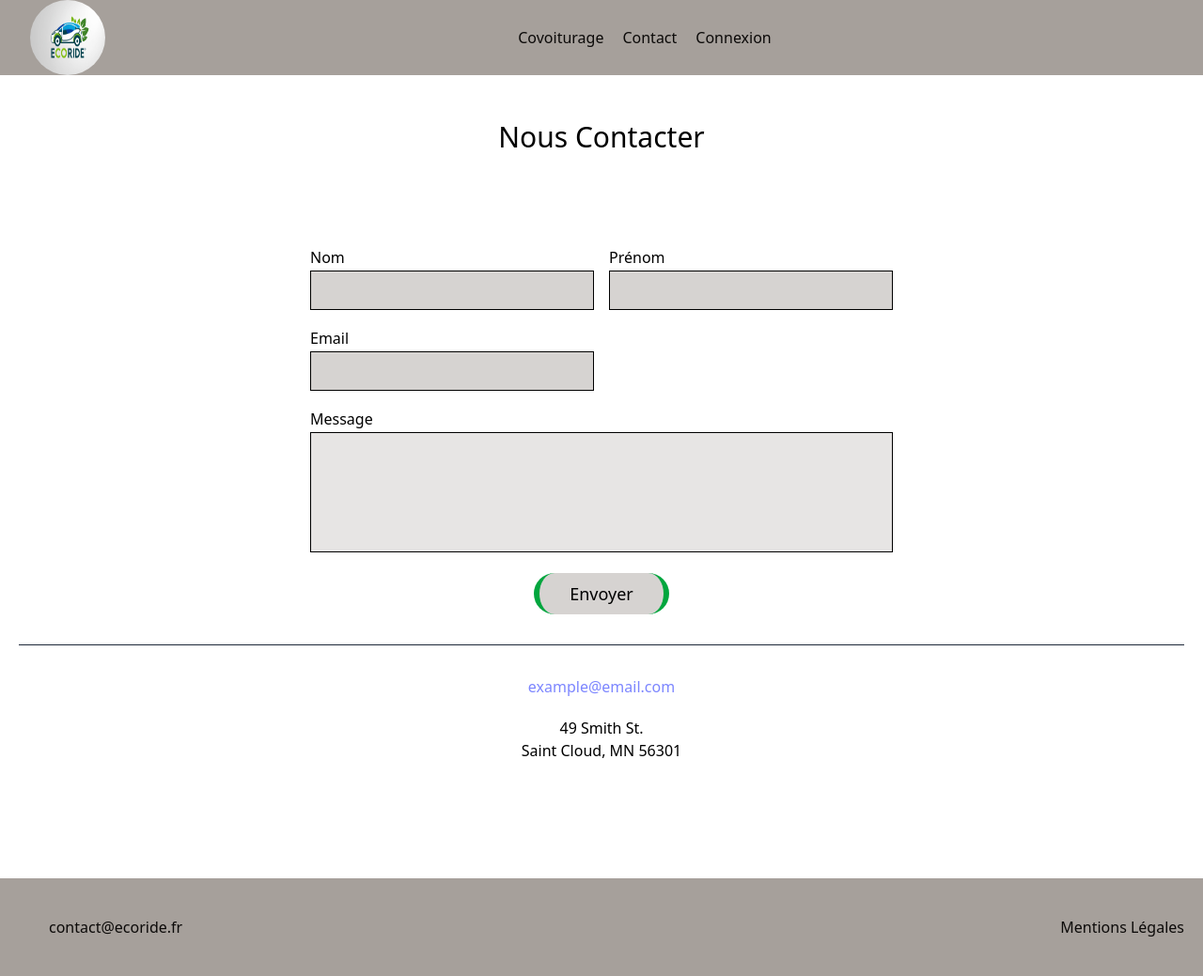
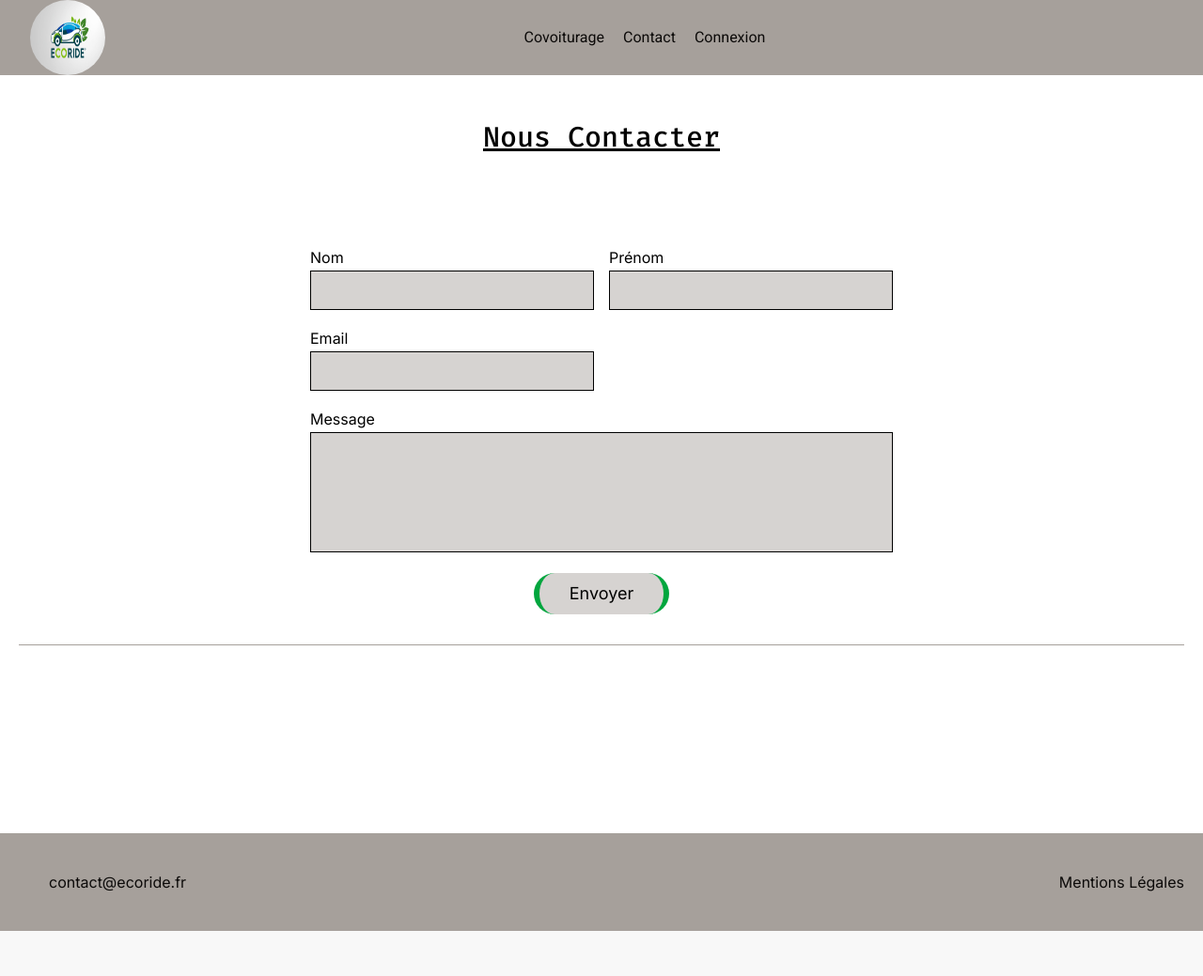
Before and after one commit to AGonzalez8805/EcoRide, a PHP site: page /contact.php in a window 1280 px wide. Shown: the whole page at 94% size. After the commit the page ends 991 px from the top, so only its background shows below. Run offline with PHP 8.4, Linux system fonts and the light colour scheme; some libraries are stand-ins or nearby versions.

Commit message:
Modification + rajout des maquettes et MCD

```diff
--- a/Asset/css/style.css
+++ b/Asset/css/style.css
@@ -0,0 +1,12 @@
+nav, footer{
+    font-family: "Roboto", sans-serif;
+}
+
+h1{
+    font-family: "Fira Code", monospace;
+    text-decoration: underline;
+}
+
+p, .formulaire{
+    font-family: "Inter", sans-serif;
+}
--- a/Templates/header.php
+++ b/Templates/header.php
@@ -21,9 +21,9 @@
                 <img src="/Asset/images/LOGO EcoRide  avec une voiture écologie.jpg" alt="" class="w-20 h-20 ml-8 rounded-full">
             </a>
             <nav class=" md:ml-auto md:mr-auto flex flex-wrap items-center justify-center">
-                <a href="/covoiturage.php" class="mr-5 hover:text-white">Covoiturage</a>
-                <a href="/contact.php" class="mr-5 hover:text-white">Contact</a>
-                <a href="/connexion.php" class="mr-5 hover:text-white">Connexion</a>
+                <a href="/covoiturage.php" class="mr-5 hover:text-stone-200">Covoiturage</a>
+                <a href="/contact.php" class="mr-5 hover:text-stone-200">Contact</a>
+                <a href="/connexion.php" class="mr-5 hover:text-stone-200">Connexion</a>
             </nav>
         </div>
     </header>
--- a/contact.php
+++ b/contact.php
@@ -6,31 +6,31 @@ require_once "templates/header.php";
         <div class="flex flex-col text-center p-8 w-full mb-12">
             <h1 class="sm:text-3xl text-2xl mb-4 font-medium">Nous Contacter</h1>
         </div>
-        <form id="formulaireContact">
+        <form id="formulaireContact" class="formulaire">
             <div class="lg:w-1/2 md:w-2/3 mx-auto">
                 <div class="flex flex-wrap -m-2">
                     <div class="p-2 w-1/2">
                         <div class="relative">
                             <label for="name" class="leading-7">Nom</label>
-                            <input type="text" id="name" name="name" class="w-full bg-stone-300 border focus:border-green-500 focus:bg-stone-200 focus:ring-2 focus:ring-green-600 text-black outline-none py-1 px-3 leading-8 transition-colors duration-200 ease-in-out">
+                            <input type="text" id="name" name="name" class="w-full bg-stone-300 border focus:border-green-700 focus:bg-stone-200 focus:ring-2 focus:ring-green-400 focus:bg-transparent outline-none py-1 px-3 leading-8 transition-colors duration-200 ease-in-out">
                         </div>
                     </div>
                     <div class="p-2 w-1/2">
                         <div class="relative">
                             <label for="firstname" class="leading-7">Prénom</label>
-                            <input type="text" id="firstname" name="firstname" class="w-full bg-stone-300 border focus:border-green-500 focus:bg-stone-200 focus:ring-2 focus:ring-green-600 text-black outline-none py-1 px-3 leading-8 transition-colors duration-200 ease-in-out">
+                            <input type="text" id="firstname" name="firstname" class="w-full bg-stone-300 border focus:border-green-700 focus:bg-stone-200 focus:ring-2 focus:ring-green-400 focus:bg-transparent outline-none py-1 px-3 leading-8 transition-colors duration-200 ease-in-out">
                         </div>
                     </div>
                     <div class="p-2 w-1/2">
                         <div class="relative">
                             <label for="email" class="leading-7">Email</label>
-                            <input type="email" id="email" name="email" class="w-full bg-stone-300 border focus:border-green-500 focus:bg-stone-200 focus:ring-2 focus:ring-green-600 text-black outline-none py-1 px-3 leading-8 transition-colors duration-200 ease-in-out">
+                            <input type="email" id="email" name="email" class="w-full bg-stone-300 border focus:border-green-700 focus:bg-stone-200 focus:ring-2 focus:ring-green-400 focus:bg-transparent outline-none py-1 px-3 leading-8 transition-colors duration-200 ease-in-out">
                         </div>
                     </div>
                     <div class="p-2 w-full">
                         <div class="relative">
                             <label for="message" class="leading-7">Message</label>
-                            <textarea id="message" name="message" class="w-full bg-stone-200 border border-black focus:bg-stone-200 focus:ring-4 focus:ring-green-600 h-32 text-black outline-none py-1 px-3 resize-none leading-6 transition-colors duration-200 ease-in-out"></textarea>
+                            <textarea id="message" name="message" class="w-full bg-stone-300 border focus:border-green-700 focus:bg-stone-200 focus:ring-2 focus:ring-green-400 focus:bg-transparent h-32 outline-none py-1 px-3 resize-none leading-6 transition-colors duration-200 ease-in-out"></textarea>
                         </div>
                     </div>
                     <div class="p-2 w-full">
@@ -39,10 +39,10 @@ require_once "templates/header.php";
                 </div>
             </div>
         </form>
-        <div class="p-2 w-full pt-8 mt-8 border-t border-gray-800 text-center">
-            <a class="text-indigo-400">example@email.com</a>
-            <p class="leading-normal my-5">49 Smith St.
-                <br>Saint Cloud, MN 56301
+        <div class="p-2 w-full pt-8 mt-8 border-t border-stone-400 text-center">
+            <a class="text-indigo-400"></a>
+            <p class="leading-normal my-5">
+                <br>
             </p>
         </div>
     </div>
```
Also changed, not shown: connexion.php (+4 -4 lines), index.php (+6 -6 lines), 5 other files.
